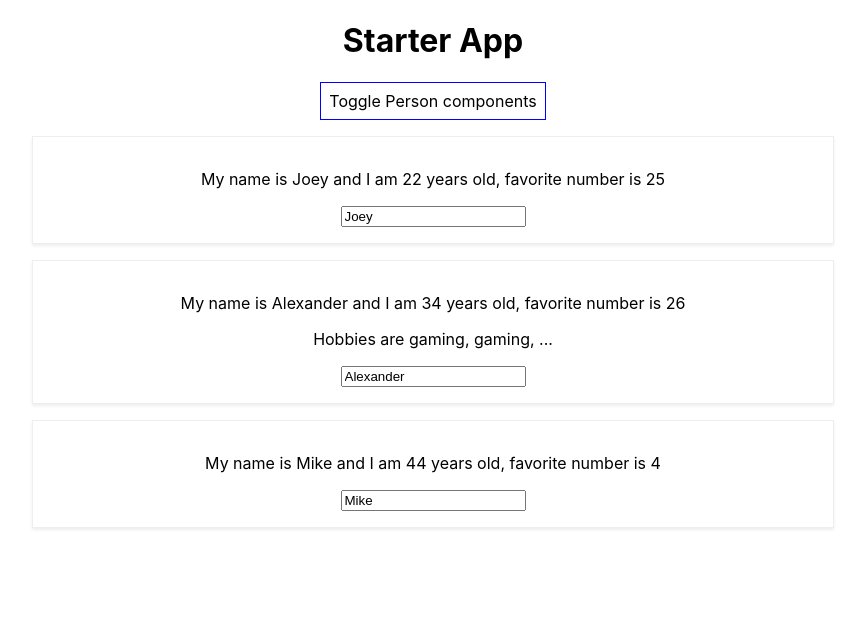
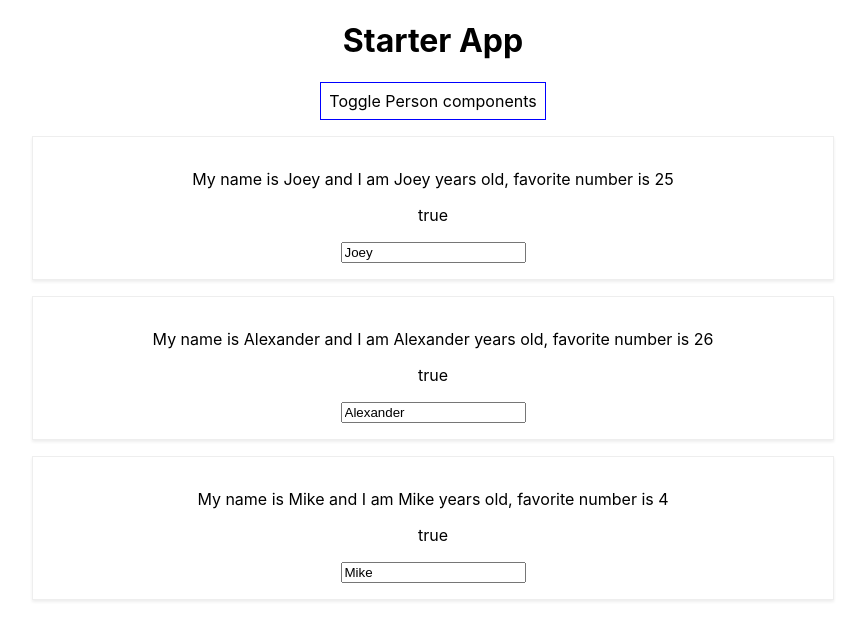
Before and after one commit to stevekutz/react_TCG_exp, a React (Create React App) app in the folder app/: page / in a window 1280 px wide. Both pictures are taken after a click on the button "Toggle Person components". Shown: the top 640 px of the page, without its empty margins (207-1072 px from the left). Built offline with nearby package versions, Linux system fonts and the light colour scheme.

Commit message:
used map to render state into Person comp

```diff
--- a/app/src/App.js
+++ b/app/src/App.js
@@ -81,17 +81,28 @@ class App extends Component {
         if(this.state.showPersons) {
             persons = (
                 <div>
-                     <Person
-                          name = {this.state.persons[0].name}
-                          age = {this.state.persons[0].age} />
-                     <Person
-                          name = {this.state.persons[1].name}
-                          age = {this.state.persons[1].age}
-                          inputNewName = {this.inputNameHandler}
-                          clickPassedMethod = {this.switchNameHandler} > Hobbies are gaming, gaming, ... </Person>
-                     <Person
-                          name = {this.state.persons[2].name}
-                          age = {this.state.persons[2].age} />
+                    {/* using map to RETURN an array of items fed as attributes to the Person component  */}
+                    {this.state.persons.map(item => {
+                        return <Person
+                            key = {item.name}
+                            name = {item.name}
+                            age = {item.name}
+                            readOnly = {!item.showPersons}> {this.state.showPersons.toString()} </Person>
+                    })}
+
+                    {/*
+                    //  <Person
+                    //       name = {this.state.persons[0].name}
+                    //       age = {this.state.persons[0].age} />
+                    //  <Person
+                    //       name = {this.state.persons[1].name}
+                    //       age = {this.state.persons[1].age}
+                    //       inputNewName = {this.inputNameHandler}
+                    //       clickPassedMethod = {this.switchNameHandler} > Hobbies are gaming, gaming, ... </Person>
+                    //  <Person
+                    //       name = {this.state.persons[2].name}
+                    //       age = {this.state.persons[2].age} />
+                    */}
                 </div>
             );
         }
--- a/app/src/Person/Person.js
+++ b/app/src/Person/Person.js
@@ -8,7 +8,7 @@ const Person = (props) => {
 
     return (
         <div className = "personDiv">
-            <p onClick = {props.clickPassedMethod}>
+            <p onChange = {props.clickPassedMethod} readOnly = {props.readOnly}>
                 My name is {props.name} and I am {props.age} years old, favorite number is {randomNum}</p>
             <p> {props.children} </p>    {/* adding 2-way binding by including props.name to pre-fill the form with orig name */}
             <input type = "text" onChange = {props.inputNewName} value = {props.name}/>
```
